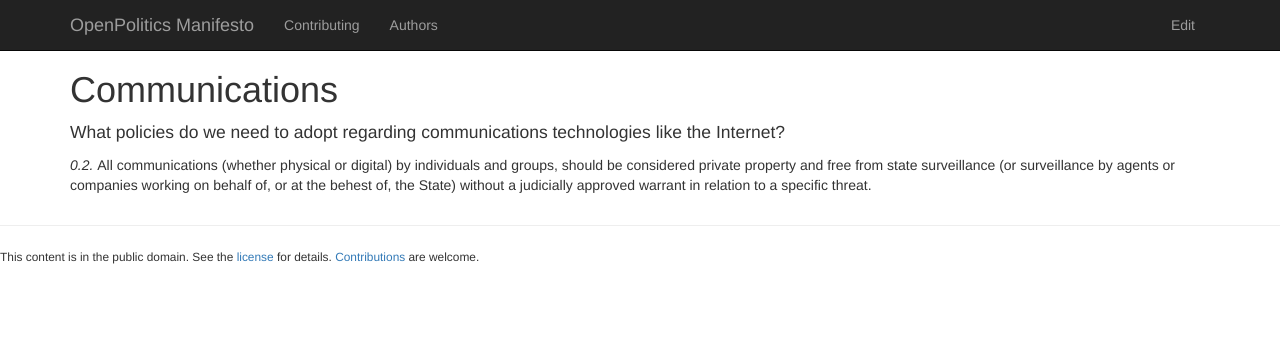
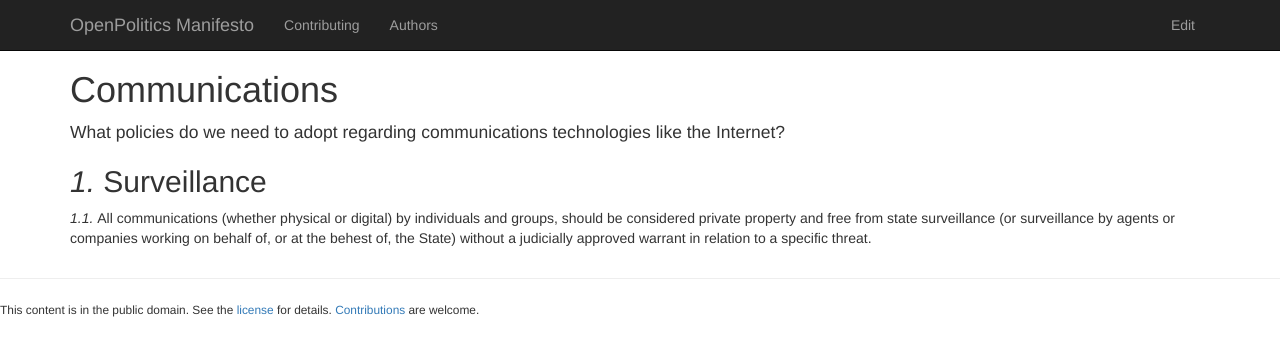
Before and after one commit to openpolitics/manifesto, a Jekyll site: the page built from communications.md, in a window 1280 px wide. Shown: the top 356 px of the page. Built offline with Jekyll 4.4.1, drawn with Linux system fonts in a browser that asks for light colours; nearby versions of some CDN libraries.

Commit message:
Add heading to communications section

```diff
--- a/communications.md
+++ b/communications.md
@@ -6,4 +6,6 @@ published: true
 
 What policies do we need to adopt regarding communications technologies like the Internet?
 
+## Surveillance
+
 All communications (whether physical or digital) by individuals and groups, should be considered private property and free from state surveillance (or surveillance by agents or companies working on behalf of, or at the behest of, the State) without a judicially approved warrant in relation to a specific threat.
```
